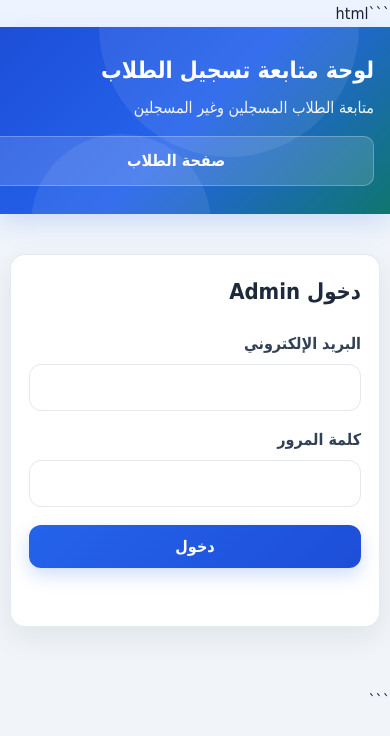
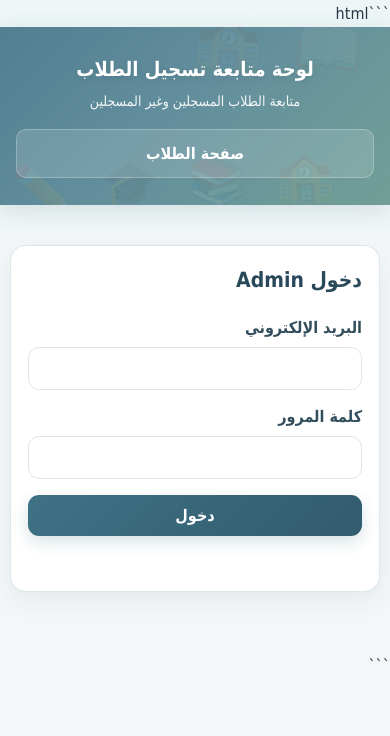
Before and after one commit to Mahmoudmoemen80/1secdata, a plain HTML site: page admin.html in a window 390 px wide. Drawn offline with nearby package versions, Linux system fonts and the light colour scheme.

Commit message:
Update style.css

````diff
--- a/style.css
+++ b/style.css
@@ -1,24 +1,23 @@
-css
 * {
   box-sizing: border-box;
   }
 
 :root {
-  --primary: #2563eb;
-  --primary-dark: #1d4ed8;
-  --secondary: #0f766e;
+--primary: #3f7185;
+--primary-dark: #315c6d;
+--secondary: #6b9b91;
 --success: #15803d;
 --danger: #dc2626;
 --warning: #d97706;
 
-  --bg: #f1f5f9;
+--bg: #f3f7f8;
 --card: #ffffff;
-  --text: #172033;
+--text: #263746;
 --muted: #64748b;
-  --border: #e2e8f0;
+--border: #dce7ea;
 
-  --radius: 18px;
-  --shadow: 0 10px 30px rgba(15, 23, 42, 0.08);
+--radius: 16px;
+--shadow: 0 8px 25px rgba(38, 55, 70, 0.07);
 }
 
 html {
@@ -37,14 +36,13 @@ body {
 background:
 linear-gradient(
 180deg,
-      #eef4ff 0,
+#edf5f6 0,
 var(--bg) 280px
 );
 
 color: var(--text);
 line-height: 1.7;
 }
-
 
 /* =========================
 Header
@@ -53,79 +51,110 @@ body {
 .hero {
 position: relative;
 
-  padding: 38px 20px;
+padding: 32px 20px;
 
 color: #ffffff;
 
 background:
 linear-gradient(
 135deg,
-      #1d4ed8,
-      #2563eb 50%,
-      #0f766e
+#527f91 0%,
+#638f9d 48%,
+#719f96 100%
 );
 
 box-shadow:
-    0 8px 25px rgba(37, 99, 235, 0.18);
+0 7px 22px rgba(63, 113, 133, 0.16);
 
 overflow: hidden;
+
+text-align: center;
 }
 
-.hero::before,
-.hero::after {
-  content: "";
+/* لمسة مدرسية خفيفة في خلفية الهيدر */
+.hero::before {
+content: "🏫   📚   🎓   ✏️";
 
 position: absolute;
 
-  border-radius: 50%;
+left: 3%;
+bottom: -18px;
 
-  background: rgba(255, 255, 255, 0.08);
+font-size: 70px;
+
+letter-spacing: 12px;
+
+white-space: nowrap;
+
+opacity: 0.075;
+
+transform: rotate(-3deg);
 
 pointer-events: none;
 }
 
-.hero::before {
-  width: 260px;
-  height: 260px;
+.hero::after {
+content: "📖   🏫";
 
-  top: -130px;
-  right: 8%;
-}
+position: absolute;
 
-.hero::after {
-  width: 180px;
-  height: 180px;
+right: 5%;
+top: -28px;
 
-  bottom: -100px;
-  left: 8%;
+font-size: 90px;
+
+letter-spacing: 18px;
+
+white-space: nowrap;
+
+opacity: 0.055;
+
+transform: rotate(4deg);
+
+pointer-events: none;
 }
 
 .hero > div {
 position: relative;
+
 z-index: 1;
 
 width: min(1100px, 100%);
+
 margin: auto;
 }
 
+/* اسم الإدارة والمدرسة والعنوان بنفس الشكل */
+.school-name,
 .hero h1 {
-  margin: 0 0 8px;
+margin: 0 0 4px;
 
-  font-size: clamp(23px, 4vw, 36px);
+font-size: clamp(21px, 3vw, 27px);
 
-  line-height: 1.35;
+line-height: 1.5;
 
-  font-weight: 800;
+font-weight: 700;
+
+color: #ffffff;
+
+text-shadow:
+0 2px 7px rgba(0, 0, 0, 0.10);
 }
 
-.hero p {
+.hero h1 {
+margin-bottom: 6px;
+}
+
+.hero-subtitle,
+.hero p:not(.school-name) {
 margin: 0;
 
-  font-size: 16px;
+font-size: 15px;
 
-  opacity: 0.92;
+font-weight: 500;
+
+opacity: 0.93;
 }
-
 
 /* =========================
 Main
@@ -134,9 +163,8 @@ body {
 .container {
 width: min(1100px, calc(100% - 30px));
 
-  margin: 35px auto 60px;
+margin: 28px auto 60px;
 }
-
 
 /* =========================
 Cards
@@ -145,26 +173,26 @@ body {
 .card {
 background: var(--card);
 
-  border: 1px solid rgba(226, 232, 240, 0.9);
+border: 1px solid rgba(220, 231, 234, 0.95);
 
 border-radius: var(--radius);
 
-  padding: 26px;
+padding: 22px;
 
-  margin-bottom: 22px;
+margin-bottom: 16px;
 
 box-shadow: var(--shadow);
 }
 
 .card h2 {
 margin-top: 0;
-  margin-bottom: 20px;
 
-  font-size: 22px;
+margin-bottom: 15px;
 
-  color: #1e293b;
+font-size: 21px;
+
+color: #29485a;
 }
-
 
 /* =========================
 Forms
@@ -173,11 +201,11 @@ body {
 label {
 display: block;
 
-  margin: 15px 0 7px;
+margin: 13px 0 6px;
 
 font-weight: 700;
 
-  color: #334155;
+color: #334e5c;
 }
 
 input,
@@ -185,11 +213,15 @@ select,
 textarea {
 width: 100%;
 
-  padding: 13px 15px;
+max-width: 100%;
+
+min-width: 0;
+
+padding: 11px 13px;
 
 border: 1px solid var(--border);
 
-  border-radius: 12px;
+border-radius: 11px;
 
 background: #ffffff;
 
@@ -213,9 +245,8 @@ textarea:focus {
 border-color: var(--primary);
 
 box-shadow:
-    0 0 0 4px rgba(37, 99, 235, 0.10);
+0 0 0 4px rgba(63, 113, 133, 0.10);
 }
-
 
 /* =========================
 Buttons
@@ -225,9 +256,9 @@ button,
 .primary-btn {
 border: 0;
 
-  border-radius: 12px;
+border-radius: 11px;
 
-  padding: 12px 20px;
+padding: 11px 19px;
 
 font-family: inherit;
 
@@ -257,9 +288,10 @@ button:active,
 display: inline-flex;
 
 align-items: center;
+
 justify-content: center;
 
-  margin-top: 18px;
+margin-top: 16px;
 
 color: #ffffff;
 
@@ -271,24 +303,23 @@ button:active,
 );
 
 box-shadow:
-    0 7px 18px rgba(37, 99, 235, 0.22);
+0 6px 16px rgba(63, 113, 133, 0.20);
 }
 
 .primary-btn:hover {
 box-shadow:
-    0 10px 22px rgba(37, 99, 235, 0.28);
+0 9px 20px rgba(63, 113, 133, 0.26);
 }
 
 .secondary {
-  background: #e2e8f0;
+background: #e6eef0;
 
-  color: #334155;
+color: #334e5c;
 }
 
 .secondary:hover {
-  background: #cbd5e1;
+background: #d6e3e7;
 }
-
 
 /* =========================
 Student information
@@ -300,68 +331,74 @@ button:active,
 grid-template-columns:
 repeat(2, minmax(0, 1fr));
 
-  gap: 14px;
+/* تقليل المسافة بين خانات بيانات الطالب */
+gap: 8px;
+
+width: 100%;
 }
 
 .grid > div {
-  padding: 16px;
+min-width: 0;
+
+padding: 11px 13px;
 
 border: 1px solid var(--border);
 
-  border-radius: 14px;
+border-radius: 11px;
 
 background:
 linear-gradient(
 180deg,
 #ffffff,
-      #f8fafc
+#f7fafb
 );
 }
 
 .grid span {
 display: block;
 
-  margin-bottom: 5px;
+margin-bottom: 2px;
 
 color: var(--muted);
 
-  font-size: 14px;
+font-size: 13px;
 }
 
 .grid strong {
 display: block;
 
-  font-size: 17px;
+font-size: 16px;
 
-  color: #0f172a;
+color: #263746;
+
+overflow-wrap: anywhere;
 }
-
 
 /* =========================
 Continue area
 ========================= */
 
 .continue-area {
-  margin-top: 22px;
+margin-top: 14px;
 
-  padding: 20px;
+padding: 17px;
 
 text-align: center;
 
-  border-radius: 15px;
+border-radius: 13px;
 
 background:
 linear-gradient(
 135deg,
-      #eff6ff,
-      #ecfeff
+#f0f7f8,
+#eef8f7
 );
 
-  border: 1px solid #dbeafe;
+border: 1px solid #d9e9e8;
 }
 
 .continue-area p {
-  margin: 8px 0 0;
+margin: 7px 0 0;
 
 color: var(--muted);
 
@@ -372,18 +409,17 @@ button:active,
 min-width: 220px;
 }
 
-
 /* =========================
 Messages
 ========================= */
 
 #message,
 #loginMsg {
-  margin-top: 15px;
+margin-top: 13px;
 
-  padding: 12px 15px;
+padding: 11px 14px;
 
-  border-radius: 12px;
+border-radius: 11px;
 
 font-weight: 700;
 }
@@ -404,7 +440,6 @@ button:active,
 border: 1px solid #fecaca;
 }
 
-
 /* =========================
 Hidden
 ========================= */
@@ -412,7 +447,6 @@ button:active,
 .hidden {
 display: none !important;
 }
-
 
 /* =========================
 Admin header
@@ -434,6 +468,7 @@ button:active,
 display: inline-flex;
 
 align-items: center;
+
 justify-content: center;
 
 padding: 10px 18px;
@@ -454,7 +489,6 @@ button:active,
 .admin-link:hover {
 background: rgba(255, 255, 255, 0.22);
 }
-
 
 /* =========================
 Admin statistics
@@ -526,7 +560,6 @@ button:active,
 font-weight: 700;
 }
 
-
 /* =========================
 Admin toolbar
 ========================= */
@@ -556,7 +589,6 @@ button:active,
 .toolbar button {
 white-space: nowrap;
 }
-
 
 /* =========================
 Table
@@ -615,7 +647,6 @@ tbody tr:hover {
 background: #f8fafc;
 }
 
-
 /* =========================
 Status badges
 ========================= */
@@ -652,7 +683,6 @@ tbody tr:hover {
 border: 1px solid #fecaca;
 }
 
-
 /* =========================
 Admin action buttons
 ========================= */
@@ -677,11 +707,11 @@ tbody tr:hover {
 }
 
 .details-btn {
-  background: #2563eb;
+background: #3f7185;
 }
 
 .details-btn:hover {
-  background: #1d4ed8;
+background: #315c6d;
 }
 
 .cancel-btn {
@@ -691,7 +721,6 @@ tbody tr:hover {
 .cancel-btn:hover {
 background: #b91c1c;
 }
-
 
 /* =========================
 Empty
@@ -706,7 +735,6 @@ tbody tr:hover {
 
 font-weight: 700;
 }
-
 
 /* =========================
 Modal
@@ -789,7 +817,6 @@ tbody tr:hover {
 margin-top: 20px;
 }
 
-
 /* =========================
 Login
 ========================= */
@@ -804,7 +831,6 @@ tbody tr:hover {
 width: 100%;
 }
 
-
 /* =========================
 Loading / disabled
 ========================= */
@@ -816,7 +842,6 @@ button:disabled {
 
 transform: none !important;
 }
-
 
 /* =========================
 Responsive
@@ -837,31 +862,71 @@ button:disabled {
 }
 }
 
-
 @media (max-width: 650px) {
 
 .hero {
-    padding: 28px 16px;
+padding: 27px 16px;
 }
 
+.school-name,
 .hero h1 {
-    font-size: 23px;
+font-size: 20px;
+}
+
+.hero-subtitle,
+.hero p:not(.school-name) {
+font-size: 14px;
+}
+
+.hero::before {
+font-size: 48px;
+letter-spacing: 7px;
+}
+
+.hero::after {
+font-size: 55px;
+letter-spacing: 8px;
 }
 
 .container {
 width: min(100% - 20px, 1100px);
 
-    margin-top: 20px;
+```
+margin-top: 18px;
+```
+
 }
 
 .card {
-    padding: 18px;
+padding: 17px;
 
+```
 border-radius: 15px;
+```
+
 }
 
+/* يظل خانتين في الصف على الموبايل */
 .grid {
-    grid-template-columns: 1fr;
+grid-template-columns:
+repeat(2, minmax(0, 1fr));
+
+```
+gap: 7px;
+```
+
+}
+
+.grid > div {
+padding: 10px;
+}
+
+.grid span {
+font-size: 12px;
+}
+
+.grid strong {
+font-size: 14px;
 }
 
 .toolbar {
@@ -884,12 +949,16 @@ button:disabled {
 flex-direction: column;
 
 gap: 3px;
+
 }
 
 .detail-row strong {
 max-width: 100%;
 
+```
 text-align: right;
+```
+
 }
 
 .modal-box {
@@ -897,6 +966,24 @@ button:disabled {
 }
 }
 
+@media (max-width: 390px) {
+
+.grid {
+gap: 6px;
+}
+
+.grid > div {
+padding: 9px 8px;
+}
+
+.grid span {
+font-size: 11px;
+}
+
+.grid strong {
+font-size: 13px;
+}
+}
 
 /* =========================
 Print
@@ -910,6 +997,7 @@ button:disabled {
 background: #ffffff;
 
 box-shadow: none;
+
 }
 
 .toolbar,
@@ -923,5 +1011,6 @@ button:disabled {
 box-shadow: none;
 
 border: 1px solid #ddd;
+
 }
 }
````
Lines whose indentation alone changed are shown as unchanged.
